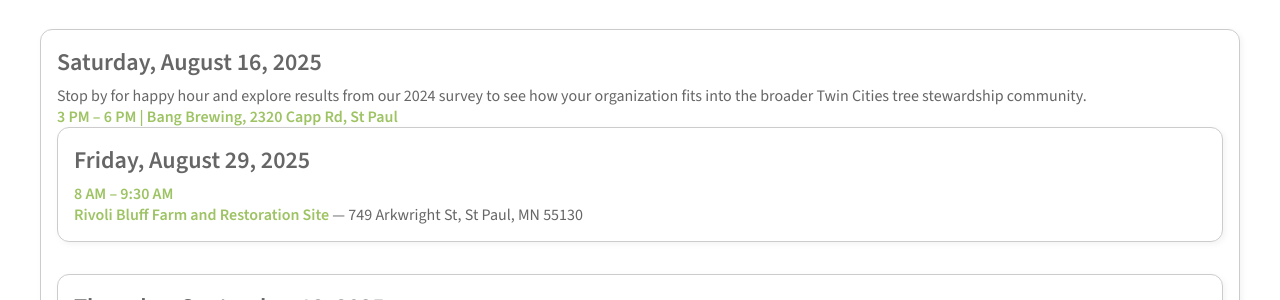
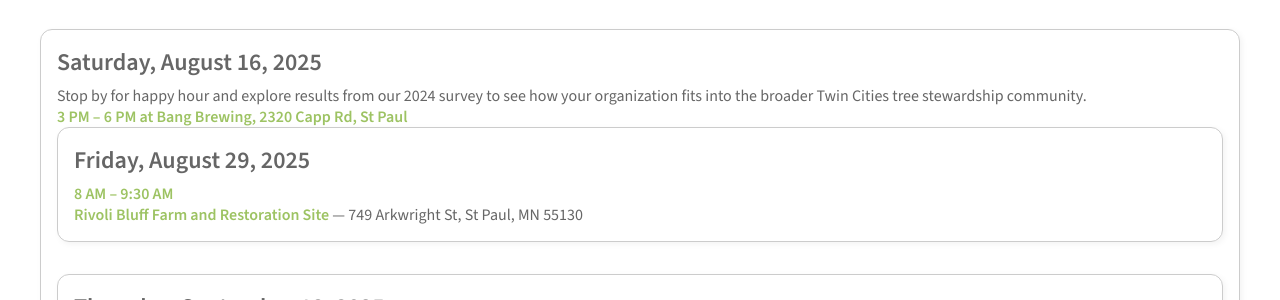
Before and after one commit to MSP-LTER/stewmap, a Jekyll site: the page built from events.md, in a window 1280 px wide. Shown: the part 200-500 px from the top of the page. Built offline with Jekyll 4.4.1, drawn with Linux system fonts in a browser that asks for light colours.

Commit message:
Update events.md

```diff
--- a/events.md
+++ b/events.md
@@ -50,7 +50,7 @@ layout: default
 <div class="event-box">
   <div class="event-date">Saturday, August 16, 2025</div>
   <div class="event-description">Stop by for happy hour and explore results from our 2024 survey to see how your organization fits into the broader Twin Cities tree stewardship community.</div>
-  <div><span class="event-highlight">3 PM – 6 PM | Bang Brewing, 2320 Capp Rd, St Paul</span></div>
+  <div><span class="event-highlight">3 PM – 6 PM at Bang Brewing, 2320 Capp Rd, St Paul </span></div>
 
 <div class="event-box">
   <div class="event-date">Friday, August 29, 2025</div>
```
